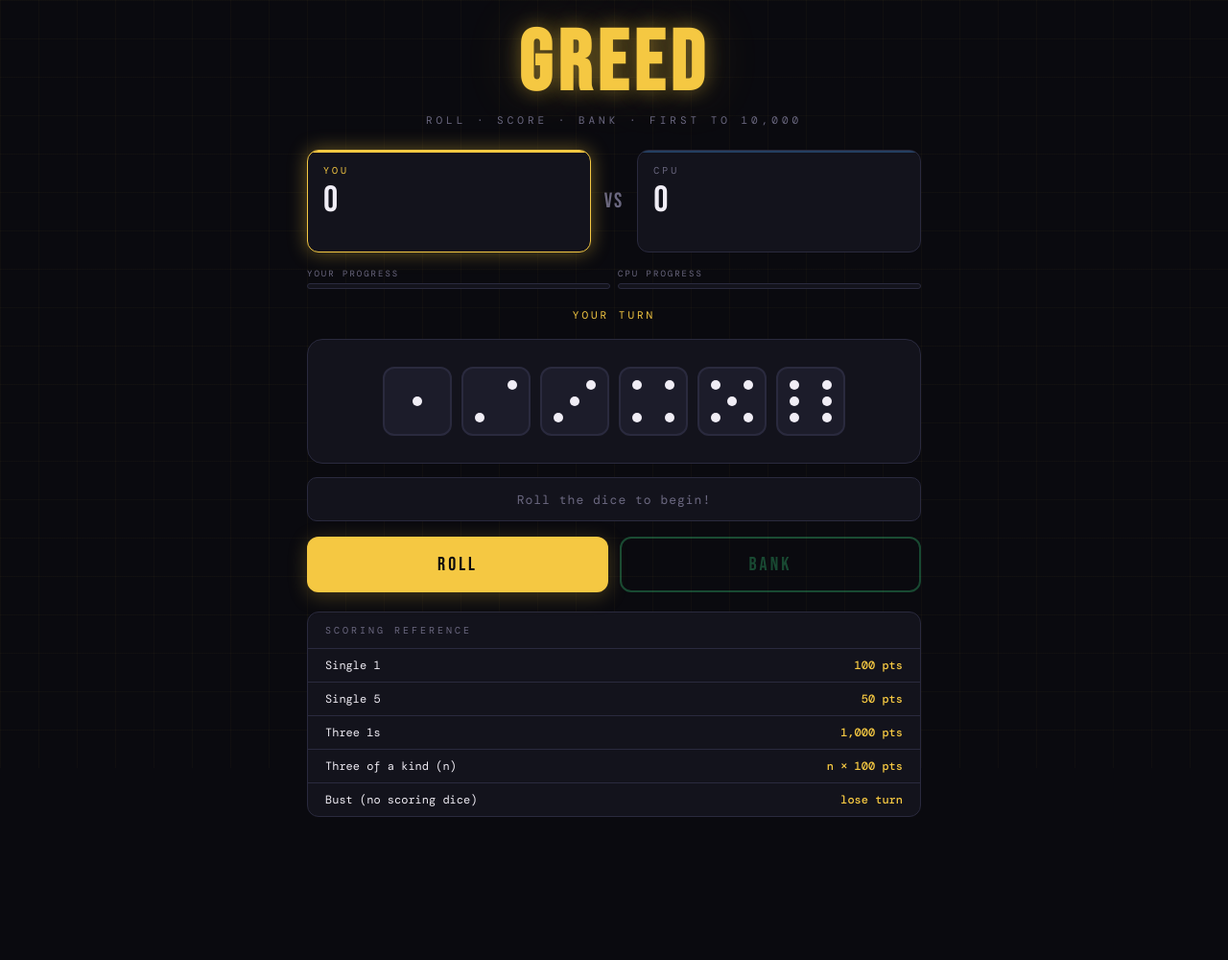
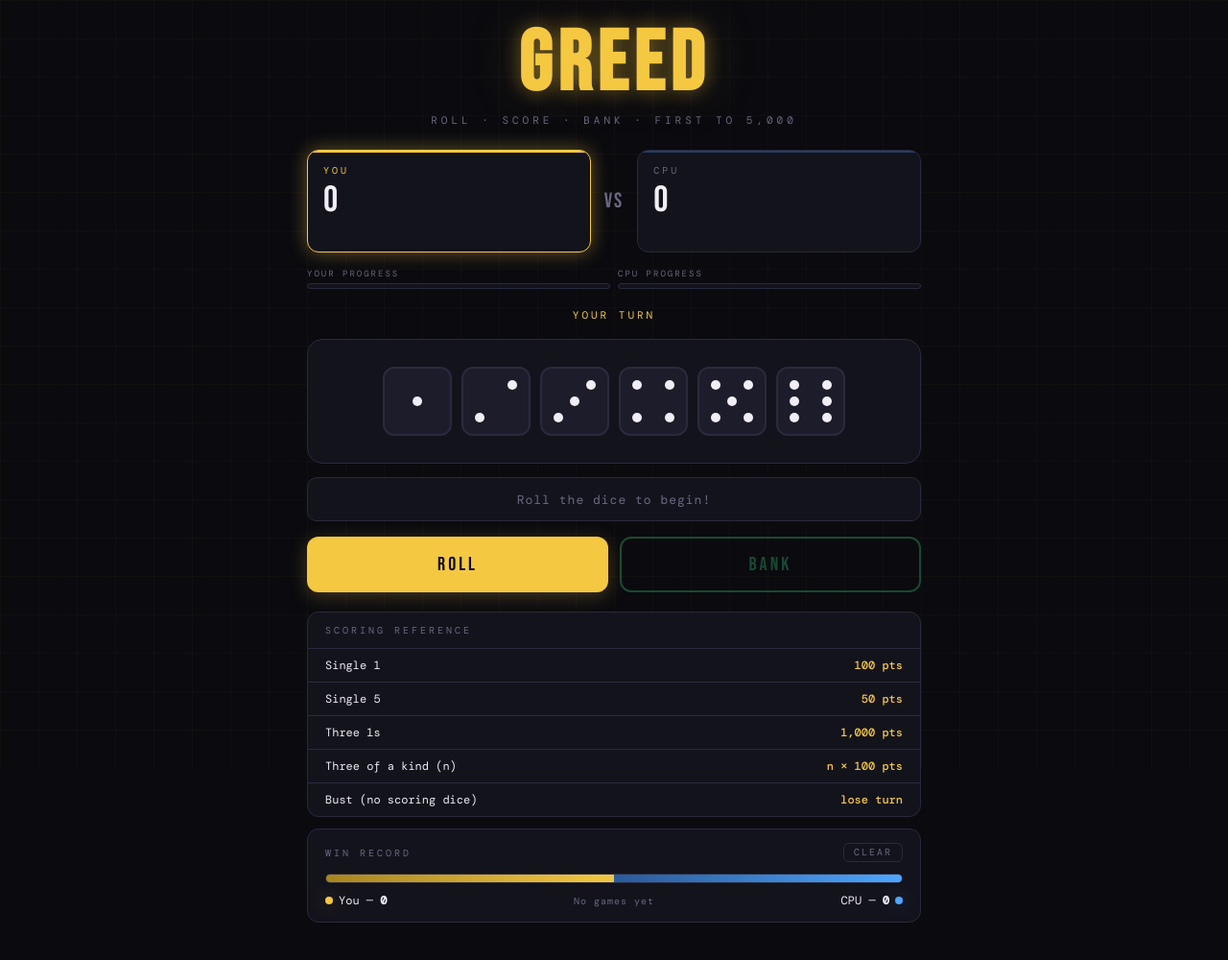
Before and after one commit to shaneshipman7/Greedy, a plain HTML site: page index.html in a window 1280 px wide. Shown: the whole page at 96% size. Before the commit the page ends 911 px from the top, so only its background shows below. Drawn offline with nearby package versions, Linux system fonts and the light colour scheme.

Commit message:
Add files via upload
Stats

```diff
--- a/index.html
+++ b/index.html
@@ -466,6 +466,101 @@
     padding: 14px 40px;
     font-size: 22px;
   }
+  /* Win Tracker */
+  .win-tracker {
+    background: var(--surface);
+    border: 1px solid var(--border);
+    border-radius: 12px;
+    padding: 14px 18px;
+    margin-top: 12px;
+  }
+
+  .win-tracker-header {
+    display: flex;
+    justify-content: space-between;
+    align-items: center;
+    margin-bottom: 12px;
+  }
+
+  .win-tracker-title {
+    font-size: 10px;
+    letter-spacing: 3px;
+    color: var(--muted);
+    text-transform: uppercase;
+  }
+
+  .btn-clear {
+    font-family: 'DM Mono', monospace;
+    font-size: 10px;
+    letter-spacing: 2px;
+    text-transform: uppercase;
+    background: transparent;
+    color: var(--muted);
+    border: 1px solid var(--border);
+    border-radius: 6px;
+    padding: 4px 10px;
+    cursor: pointer;
+    transition: color 0.2s, border-color 0.2s;
+    line-height: 1;
+  }
+
+  .btn-clear:hover { color: var(--red); border-color: var(--red); }
+  .btn-clear:active { transform: scale(0.95); }
+
+  .win-bar-wrap {
+    margin-bottom: 10px;
+  }
+
+  .win-bar {
+    display: flex;
+    height: 10px;
+    border-radius: 10px;
+    overflow: hidden;
+    background: var(--surface2);
+    border: 1px solid var(--border);
+  }
+
+  .win-bar-player {
+    background: linear-gradient(90deg, var(--gold-dim), var(--gold));
+    box-shadow: var(--glow-gold);
+    transition: width 0.6s cubic-bezier(0.4,0,0.2,1);
+  }
+
+  .win-bar-cpu {
+    background: linear-gradient(90deg, #2a5a99, var(--blue));
+    box-shadow: var(--glow-blue);
+    transition: width 0.6s cubic-bezier(0.4,0,0.2,1);
+  }
+
+  .win-counts {
+    display: flex;
+    justify-content: space-between;
+    align-items: center;
+    font-size: 12px;
+    color: var(--white);
+  }
+
+  .win-count-player, .win-count-cpu {
+    display: flex;
+    align-items: center;
+    gap: 6px;
+  }
+
+  .win-count-total {
+    font-size: 10px;
+    color: var(--muted);
+    letter-spacing: 1px;
+  }
+
+  .win-dot {
+    width: 8px;
+    height: 8px;
+    border-radius: 50%;
+    display: inline-block;
+  }
+
+  .player-dot { background: var(--gold); box-shadow: var(--glow-gold); }
+  .cpu-dot { background: var(--blue); box-shadow: var(--glow-blue); }
 </style>
 </head>
 <body>
@@ -473,7 +568,7 @@
 <div class="container">
   <div class="header">
     <h1>Greed</h1>
-    <div class="subtitle">Roll · Score · Bank · First to 10,000</div>
+    <div class="subtitle">Roll · Score · Bank · First to 5,000</div>
   </div>
 
   <div class="score-panel">
@@ -528,13 +623,37 @@
     <div class="rule-row"><span>Three of a kind (n)</span><span class="rule-pts">n × 100 pts</span></div>
     <div class="rule-row"><span>Bust (no scoring dice)</span><span class="rule-pts">lose turn</span></div>
   </div>
+
+  <div class="win-tracker">
+    <div class="win-tracker-header">
+      <div class="win-tracker-title">Win Record</div>
+      <button class="btn-clear" onclick="clearWins()">Clear</button>
+    </div>
+    <div class="win-bar-wrap">
+      <div class="win-bar" id="winBar">
+        <div class="win-bar-player" id="winBarPlayer" style="width:50%"></div>
+        <div class="win-bar-cpu" id="winBarCpu" style="width:50%"></div>
+      </div>
+    </div>
+    <div class="win-counts">
+      <div class="win-count-player">
+        <span class="win-dot player-dot"></span>
+        <span>You — <strong id="playerWinCount">0</strong></span>
+      </div>
+      <div class="win-count-total" id="winCountTotal">No games yet</div>
+      <div class="win-count-cpu">
+        <span>CPU — <strong id="cpuWinCount">0</strong></span>
+        <span class="win-dot cpu-dot"></span>
+      </div>
+    </div>
+  </div>
 </div>
 
 <!-- Win Overlay -->
 <div class="win-overlay" id="winOverlay">
   <div class="win-box" id="winBox">
     <h2 id="winTitle">You Win!</h2>
-    <p id="winSubtitle">You reached 10,000 first</p>
+    <p id="winSubtitle">You reached 5,000 first</p>
     <div class="final-score" id="finalScore"></div>
     <button onclick="newGame()">Play Again</button>
   </div>
@@ -626,8 +745,8 @@ function updateUI() {
   document.getElementById('playerTotal').textContent = playerTotal.toLocaleString();
   document.getElementById('cpuTotal').textContent = cpuTotal.toLocaleString();
 
-  document.getElementById('playerProgress').style.width = Math.min((playerTotal/10000)*100, 100) + '%';
-  document.getElementById('cpuProgress').style.width = Math.min((cpuTotal/10000)*100, 100) + '%';
+  document.getElementById('playerProgress').style.width = Math.min((playerTotal/5000)*100, 100) + '%';
+  document.getElementById('cpuProgress').style.width = Math.min((cpuTotal/5000)*100, 100) + '%';
 
   const pCard = document.getElementById('playerCard');
   const cCard = document.getElementById('cpuCard');
@@ -680,8 +799,12 @@ function rollDice() {
     } else {
       turnScore += score;
       updateUI();
-      setMsg(`+${score.toLocaleString()} pts — Roll again or Bank`, 'score-msg');
-      setButtons(true, true, false);
+      const canBank = turnScore >= 500;
+      const bankLabel = turnScore < 500
+        ? `+${score.toLocaleString()} pts — Need ${(500 - turnScore).toLocaleString()} more to bank`
+        : `+${score.toLocaleString()} pts — Roll again or Bank`;
+      setMsg(bankLabel, 'score-msg');
+      setButtons(true, canBank, false);
     }
   });
 }
@@ -693,7 +816,7 @@ function bankPoints() {
   setButtons(false, false, false);
   updateUI();
 
-  if (playerTotal >= 10000) {
+  if (playerTotal >= 5000) {
     triggerWin(true);
     return;
   }
@@ -736,14 +859,14 @@ function cpuRoll(accumulated) {
       updateUI();
 
       // CPU decision: bank or roll again?
-      const shouldBank = cpuDecide(accumulated, cpuTotal);
+      const shouldBank = accumulated >= 500 && cpuDecide(accumulated, cpuTotal);
 
       if (shouldBank) {
         cpuTotal += accumulated;
         turnScore = 0;
         updateUI();
 
-        if (cpuTotal >= 10000) {
+        if (cpuTotal >= 5000) {
           triggerWin(false);
           return;
         }
@@ -761,38 +884,29 @@ function cpuRoll(accumulated) {
 // CPU strategy: aggressive, adaptive, competitive
 function cpuDecide(turnAcc, cpuTotalScore) {
   const cpuProjected = cpuTotalScore + turnAcc;
-  const playerAhead = playerTotal > cpuTotalScore;
   const deficit = playerTotal - cpuTotalScore;
-  const needed = 10000 - cpuTotalScore;
 
   // Always bank if this wins the game
-  if (cpuProjected >= 10000) return true;
+  if (cpuProjected >= 5000) return true;
 
-  // Player is about to win — go all-in, never bank below 1500
-  if (playerTotal >= 8500) {
-    return turnAcc >= 1500;
+  // Player is about to win — go all-in, never bank below 1000
+  if (playerTotal >= 4000) {
+    return turnAcc >= 1000;
   }
 
-  // Player triggered final round (>= 10000) — desperate gamble
-  if (playerTotal >= 10000) {
-    return cpuProjected >= 10000; // only bank if we'd win
+  // CPU is far behind (>1500 pts) — high risk, high reward
+  if (deficit > 1500) {
+    return turnAcc >= 800;
   }
 
-  // CPU is far behind (>3000 pts) — high-risk, high-reward play
-  if (deficit > 3000) {
-    return turnAcc >= 1200;
+  // CPU is moderately behind (>800 pts)
+  if (deficit > 800) {
+    return turnAcc >= 650;
   }
 
-  // CPU is moderately behind (>1500 pts) — keep rolling until meaningful haul
-  if (deficit > 1500) {
-    return turnAcc >= 900;
-  }
-
-  // Normal aggressive play — bank only when turn is genuinely valuable
-  // Add slight randomness so CPU isn't robotic (±100)
-  const baseThreshold = 700;
-  const jitter = Math.floor(Math.random() * 200) - 100;
-  return turnAcc >= baseThreshold + jitter;
+  // Normal aggressive play — bank only on solid turns (±75 jitter)
+  const jitter = Math.floor(Math.random() * 150) - 75;
+  return turnAcc >= 550 + jitter;
 }
 
 function startPlayerTurn() {
@@ -805,6 +919,47 @@ function startPlayerTurn() {
   document.getElementById('diceArea').className = 'dice-area';
 }
 
+// ── Win Record (persistent via storage API)
+let playerWins = 0;
+let cpuWins = 0;
+
+async function loadWins() {
+  try {
+    const result = await window.storage.get('greed-wins');
+    if (result) {
+      const data = JSON.parse(result.value);
+      playerWins = data.playerWins || 0;
+      cpuWins = data.cpuWins || 0;
+    }
+  } catch(e) { /* no saved data yet */ }
+  updateWinTracker();
+}
+
+async function saveWins() {
+  try {
+    await window.storage.set('greed-wins', JSON.stringify({ playerWins, cpuWins }));
+  } catch(e) {}
+}
+
+async function clearWins() {
+  playerWins = 0;
+  cpuWins = 0;
+  try { await window.storage.delete('greed-wins'); } catch(e) {}
+  updateWinTracker();
+}
+
+function updateWinTracker() {
+  const total = playerWins + cpuWins;
+  document.getElementById('playerWinCount').textContent = playerWins;
+  document.getElementById('cpuWinCount').textContent = cpuWins;
+  document.getElementById('winCountTotal').textContent = total === 0 ? 'No games yet' : `${total} game${total !== 1 ? 's' : ''}`;
+
+  const playerPct = total === 0 ? 50 : (playerWins / total) * 100;
+  const cpuPct = 100 - playerPct;
+  document.getElementById('winBarPlayer').style.width = playerPct + '%';
+  document.getElementById('winBarCpu').style.width = cpuPct + '%';
+}
+
 // ── Win
 function triggerWin(playerWon) {
   gameOver = true;
@@ -813,16 +968,20 @@ function triggerWin(playerWon) {
   overlay.classList.add('show');
 
   if (playerWon) {
+    playerWins++;
     box.classList.remove('cpu-wins');
     document.getElementById('winTitle').textContent = 'You Win!';
-    document.getElementById('winSubtitle').textContent = 'You reached 10,000 first';
+    document.getElementById('winSubtitle').textContent = 'You reached 5,000 first';
     document.getElementById('finalScore').textContent = playerTotal.toLocaleString() + ' pts';
   } else {
+    cpuWins++;
     box.classList.add('cpu-wins');
     document.getElementById('winTitle').textContent = 'CPU Wins!';
     document.getElementById('winSubtitle').textContent = 'Better luck next time';
     document.getElementById('finalScore').textContent = cpuTotal.toLocaleString() + ' pts';
   }
+  saveWins();
+  updateWinTracker();
 
   setButtons(false, false, false);
   document.getElementById('btnNew').style.display = 'none';
@@ -857,6 +1016,7 @@ window.addEventListener('DOMContentLoaded', () => {
     document.getElementById('d' + i).innerHTML = diePips(i + 1);
   }
   updateUI();
+  loadWins();
 });
 </script>
 </body>
```
